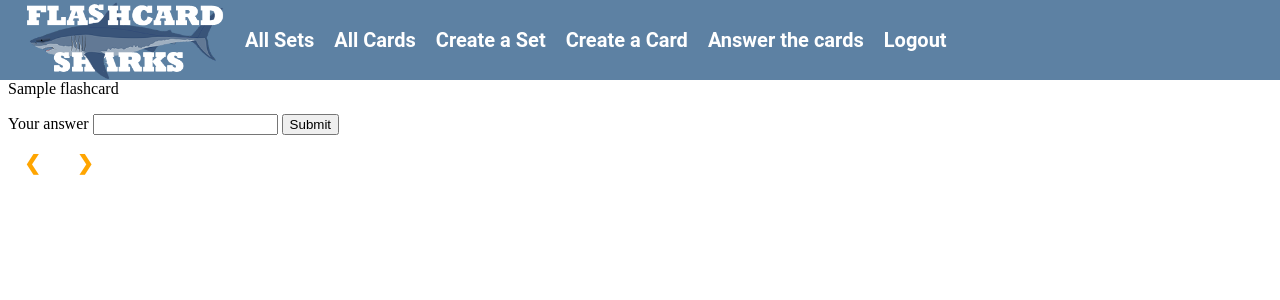
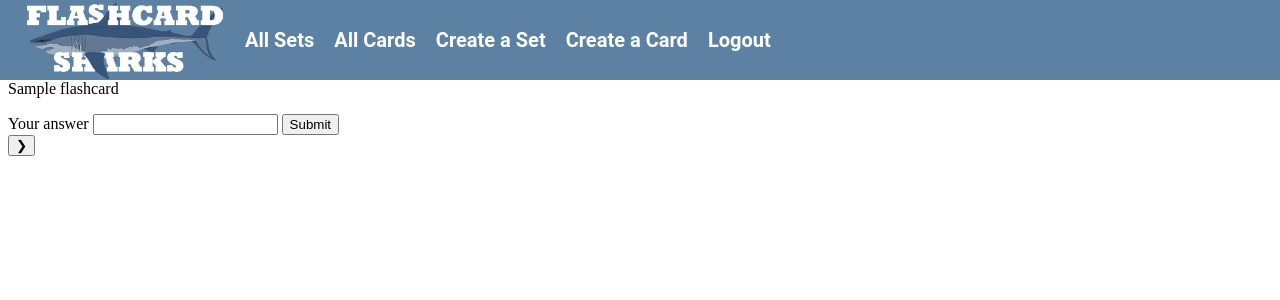
Before and after one commit to AidenHero/agile_2911_flashcards, a Flask app: page /all/cards/answer/1 in a window 1280 px wide. Shown: the top 300 px of the page. Run offline with Flask 3, Linux system fonts and the light colour scheme; a user stored in the database is signed in; tables that the repository leaves empty hold one stand-in row (values such as "Sample post").

Commit message:
feat: Seperated answering and studying cards. Removed answer all cards because was outdated

```diff
--- a/routes/cards.py
+++ b/routes/cards.py
@@ -2,7 +2,7 @@ from flask import Blueprint, render_template, redirect, url_for, request, stream
 from db import db
 from models import Customer, Flashcard, Flashcard_set
 from flask_login import current_user,login_required
-
+from random import randint
 cards_bp = Blueprint('cards', __name__)
 
 @cards_bp.route('/') # display all cards
@@ -20,53 +20,71 @@ def card_detail(card_id):
     card = db.get_or_404(Flashcard, card_id)
     return render_template("card_details.html", card=card)
 
-@cards_bp.route('/answer')
-@login_required
-def answer_cards():
-    user_set_ids = db.session.query(Flashcard_set.set_id).filter_by(customer_id=current_user.id).all()
-    user_set_ids = [set_id for (set_id,) in user_set_ids]
-    user_cards = db.session.query(Flashcard).filter(Flashcard.set_id.in_(user_set_ids)).all()
-    # all_cards = db.session.execute(db.select(Flashcard)).scalars()
-    # cards_to_answer = []
-    # for card in user_cards:
-    #     priority = card.priority
-    #     cards_to_answer.extend(card*priority)
+# @cards_bp.route('/answer')
+# @login_required
+# def answer_cards():
+#     user_set_ids = db.session.query(Flashcard_set.set_id).filter_by(customer_id=current_user.id).all()
+#     user_set_ids = [set_id for (set_id,) in user_set_ids]
+#     user_cards = db.session.query(Flashcard).filter(Flashcard.set_id.in_(user_set_ids)).all()
+#     # all_cards = db.session.execute(db.select(Flashcard)).scalars()
+#     # cards_to_answer = []
+#     # for card in user_cards:
+#     #     priority = card.priority
+#     #     cards_to_answer.extend(card*priority)
 
-    # print(cards_to_answer)
-    #get the sets that are being tested
-    #get all the cards in that set into a list
-    #get a random card, the chances of getting a card are increased depending on how prioritized that card is
-    #
-    return render_template("answering_cards.html", cards=user_cards, answered_card_id = 1)
-
+#     # print(cards_to_answer)
+#     #get the sets that are being tested
+#     #get all the cards in that set into a list
+#     #get a random card, the chances of getting a card are increased depending on how prioritized that card is
+#     #
+#     return render_template("answering_cards.html", cards=user_cards, answered_card_id = 1)
 
 @cards_bp.route('/answer/<int:set_id>')
 @login_required
-def answer_cards_in_set(set_id):
+def answer_card_set(set_id):
+    user_set_ids = db.session.query(Flashcard_set.set_id).filter_by(customer_id=current_user.id).all()
+    user_set_ids = [set_id for (set_id,) in user_set_ids]
+    if set_id not in user_set_ids:
+        return "You are not permitted to view this set."
+
+    user_cards = db.session.query(Flashcard.flash_id).filter_by(set_id = set_id).all()
+    card_ids = db.session.query(Flashcard.flash_id).filter_by(set_id = set_id).all()
+
+    card_ids = [card_id for (card_id,) in user_cards]
+    prio_cards = []
+    for card_id in card_ids:
+        card = db.get_or_404(Flashcard, card_id)
+        card.priority = randint(1,4)
+        priority = card.priority
+        prio_cards.extend([card_id] *int(priority))
+
+    cardID = prio_cards[randint(0,len(prio_cards)-1)]
+    card = db.get_or_404(Flashcard, cardID)
+    return render_template("answer_cards.html", card=card, set_id = set_id)
+
+
+@cards_bp.route('/quiz/<int:set_id>')
+@login_required
+def quiz_cards_in_set(set_id):
     user_set_ids = db.session.query(Flashcard_set.set_id).filter_by(customer_id=current_user.id).all()
     user_set_ids = [set_id for (set_id,) in user_set_ids]
     if set_id not in user_set_ids:
         return "You are not permitted to view this set."
 
     user_cards = db.session.query(Flashcard).filter_by(set_id = set_id).all()
-    return render_template("answering_cards.html", cards=user_cards, answered_card_id = 1)
+    return render_template("quiz_cards.html", cards=user_cards, start_card_index = 1)
 
-@cards_bp.route("/answer", methods=["POST"])
+@cards_bp.route("/answer/<int:set_id>", methods=["POST"])
 @login_required
-def to_answer():
-    # user_set_ids = db.session.query(Flashcard_set.set_id).filter_by(customer_id=current_user.id).all()
-    # user_set_ids = [set_id for (set_id,) in user_set_ids]
-    # user_cards = db.session.query(Flashcard).filter(Flashcard.set_id.in_(user_set_ids)).all()
-
-    all_cards = db.session.execute(db.select(Flashcard)).scalars()
-
+def to_answer(set_id):
+    setID = set_id
     key = list(request.form.keys())[0]
     value = request.form[key]
     intkey = int(key)
     card = db.get_or_404(Flashcard, intkey)
-    if value == card.answer:
+    if value.lower() == card.answer.lower():
         outcome = "correct"
     else:
         outcome = "wrong"
-    print(card.flash_id)
-    return stream_template("answering_cards.html", cards=all_cards, answered_card_id = card.flash_id, answer = outcome)
+
+    return render_template("answer_cards.html", card = card, answer = outcome, answered_card_id = card.flash_id, set_id = set_id)
--- /dev/null
+++ b/templates/answer_cards.html
@@ -0,0 +1,28 @@
+{% extends "base.html" %}
+{% block head %}
+{% endblock %}
+{% block content %}
+
+<head>
+    <link rel="stylesheet" type="text/css" href="{{ url_for('static', filename='answering_cards.css') }}">
+</head>
+<h1> All Cards </h1>
+<div class="container">
+    <div class="flashcard">
+        <span>
+            <p>{{card.question}}</p>
+            <form method="POST">
+                <label for="{{card.flash_id }}">Your answer</label>
+                <input type="text" id=" {{card.flash_id }}" name=" {{card.flash_id }}">
+                <input type="submit">
+            </form>
+            {% if card.flash_id == answered_card_id %}
+            <p>{{ answer }}</p>
+            {% endif %}
+        </span>
+    </div>
+    <form action="{{ url_for('cards.answer_card_set', set_id = set_id) }}">
+    <button>&#10095;</button>
+    </form>
+</div>
+{% endblock %}
--- a/templates/base.html
+++ b/templates/base.html
@@ -15,7 +15,6 @@
                 <a href="{{ url_for('cards.cards_page')}}">All Cards</a>
                 <a href="{{ url_for('api_sets.post_set')}}">Create a Set</a>
                 <a href="{{ url_for('api_cards.post_card')}}">Create a Card</a>
-                <a href="{{ url_for('cards.answer_cards')}}">Answer the cards</a>
                 <a href="{{ url_for('authorization.logout')}}">Logout</a>
         </nav>
         {% block content %}
--- a/templates/answering_cards.html
+++ b/templates/quiz_cards.html
@@ -4,13 +4,23 @@
     /* just copy and pasted the buttons from w3 studio, please make this look pretty */
     .flashcard{
         display: none;
+        margin: auto;
+        width: 400px;
+        height: 400px;
+        background-color: red;
+        text-align: center;
+    }
+
+    .flashcard > p{
+        color: green;
+        font-size: 200px;
     }
 
     .prev,
     .next {
         cursor: pointer;
         /* this made the buttons dissapear?? probably don't need it anyway, but hopefully someone who knows what they're doing can explain */
-        /* position: absolute; */
+        position: absolute;
         top: 40%;
         width: auto;
         padding: 16px;
@@ -20,8 +30,8 @@
         font-size: 20px;
         border-radius: 0 3px 3px 0;
         /* removed cause i have no idea what this does, and i'm too lazy to look at it */
-        /* user-select: none;
--webkit-user-select: none; */
+        user-select: none;
+        -webkit-user-select: none;
     }
 
     /* Position the "next button" to the right */
@@ -55,8 +65,9 @@
     };
     document.addEventListener("DOMContentLoaded", () => {
         //this is in a seperate variable, because for some reason whenever i tried to use the jinja variable inside flashcardDisplay directly, it freaks out.
-        let thisFlashcard = "{{answered_card_id}}"
-        flashcardDisplay(parseInt(thisFlashcard))
+        // let thisFlashcard = "{{start_card_index}}"
+        // flashcardDisplay(parseInt(thisFlashcard))
+        flashcardDisplay(1)
     });
 
 
@@ -70,17 +81,7 @@
     <div class="container">
         {% for card in cards%}
         <div class="flashcard">
-            <span>
                 <p>{{card.question}}</p>
-                <form method="POST">
-                    <label for="{{card.flash_id }}">Your answer</label>
-                    <input type="text" id=" {{card.flash_id }}" name=" {{card.flash_id }}">
-                    <input type="submit">
-                </form>
-                {% if card.flash_id == answered_card_id %}
-                <p>{{ answer }}</p>
-                {% endif %}
-            </span>
         </div>
         {% endfor %}
         <a class="prev" id="pbutton">&#10094;</a>
--- a/templates/sets.html
+++ b/templates/sets.html
@@ -23,8 +23,8 @@
                     <form method="POST" action="{{ url_for('api_sets.delete_set', set_id=set.set_id) }}">
                         <button type="submit" class="icon-button trash-icon"><i class="fa fa-trash" aria-hidden="true"></i></button>
                     </form>
-                    <form action="{{ url_for('cards.answer_cards_in_set', set_id=set.set_id) }}">
-                        <button>Answer</button>
+                    <form action="{{ url_for('cards.quiz_cards_in_set', set_id=set.set_id) }}">
+                        <button>Quiz</button>
                     </form>
                 </div>
             </div>
```
Also changed, not shown: templates/answering_cards_test.html (deleted, +0 -89 lines).
